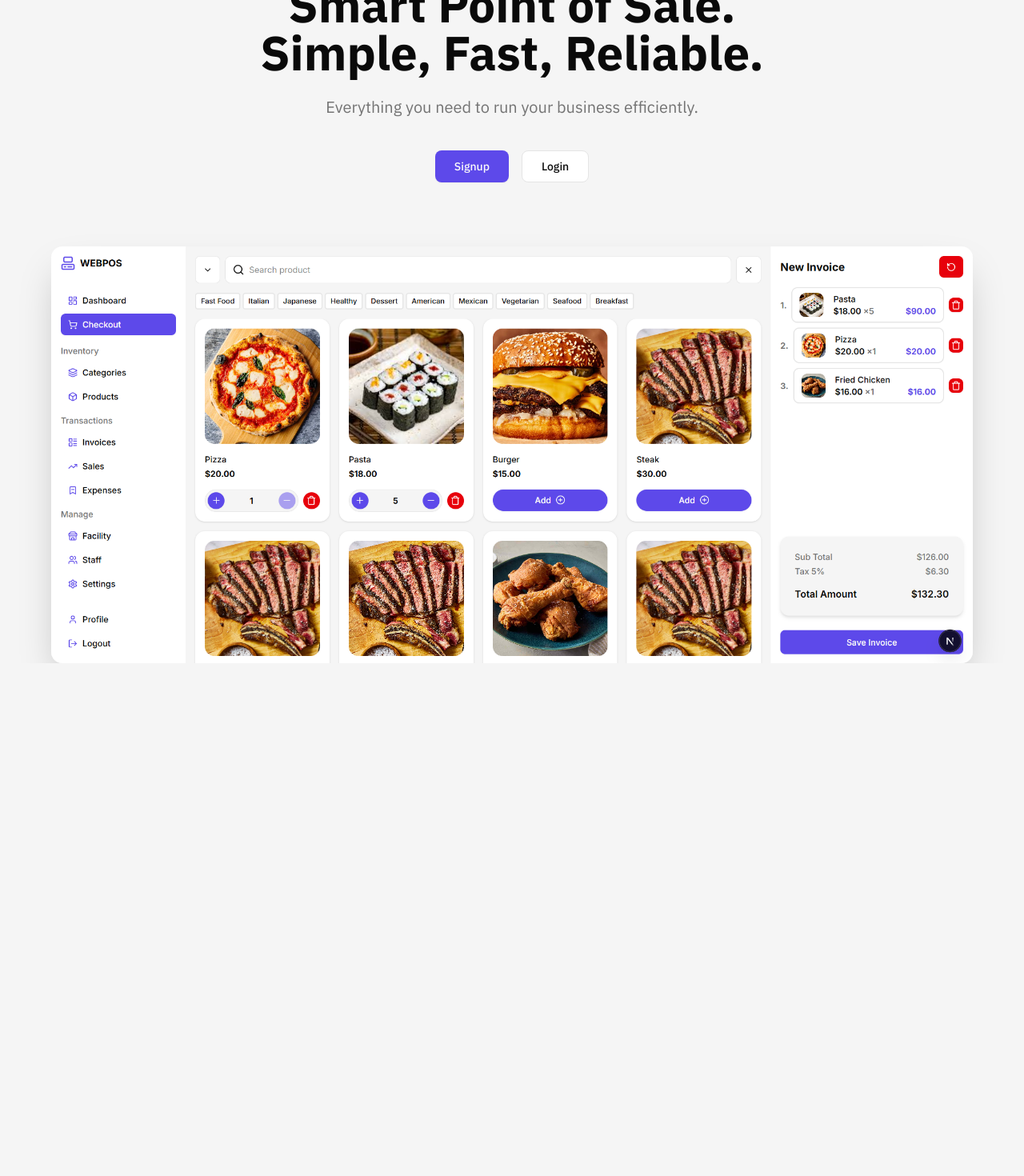
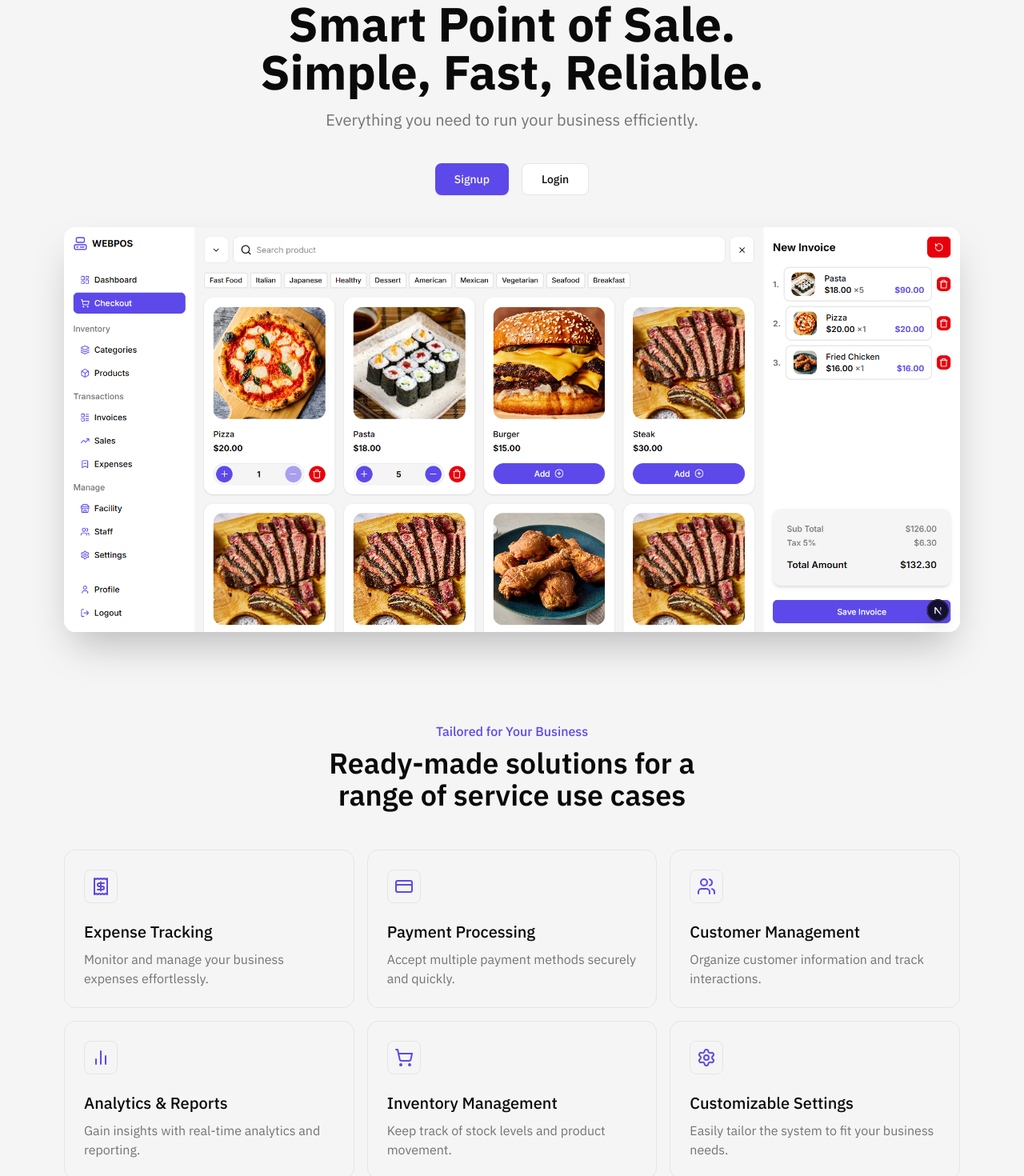
Before and after one commit to jeaneudes23/web-point-of-sale, a Next.js app: page / in a window 1280 px wide. Shown: the part 240-1710 px from the top of the page at 80% size. Before the commit the page ends 1069 px from the top, so only its background shows below. Built offline with nearby package versions, Linux system fonts and the light colour scheme.

Commit message:
features section

```diff
--- a/src/app/(public)/page.tsx
+++ b/src/app/(public)/page.tsx
@@ -1,9 +1,12 @@
+import { FeaturesSection } from "@/features/cms/components/FeaturesSection";
 import { HeroSection } from "@/features/cms/components/HeroSection";
 
 export default function Home() {
   return (
-    <div>
+    <div className="space-y-28">
       <HeroSection />
+      <FeaturesSection />
+      <div></div>
     </div>
   );
 }
--- a/src/app/globals.css
+++ b/src/app/globals.css
@@ -124,5 +124,5 @@
 }
 
 @utility container {
-  @apply max-w-6xl mx-auto
+  @apply max-w-6xl mx-auto px-4
 }
--- a/src/components/Navbar.tsx
+++ b/src/components/Navbar.tsx
@@ -6,7 +6,7 @@ import { AppLogo } from "./AppLogo";
 export const Navbar = () => {
   return (
     <nav>
-      <div className="mx-auto flex max-w-7xl items-center justify-between">
+      <div className="mx-auto flex max-w-7xl items-center justify-between px-4 py-4">
         <Link href={"/"}>
           <AppLogo />
         </Link>
--- /dev/null
+++ b/src/features/cms/components/FeaturesSection.tsx
@@ -0,0 +1,54 @@
+import React from "react";
+import { Receipt, CreditCard, Users, BarChart2, ShoppingCart, Settings } from "lucide-react";
+
+export const FeaturesSection = () => {
+  const features = [
+    {
+      name: "Expense Tracking",
+      summary: "Monitor and manage your business expenses effortlessly.",
+      icon: <Receipt />,
+    },
+    {
+      name: "Payment Processing",
+      summary: "Accept multiple payment methods securely and quickly.",
+      icon: <CreditCard />,
+    },
+    {
+      name: "Customer Management",
+      summary: "Organize customer information and track interactions.",
+      icon: <Users />,
+    },
+    {
+      name: "Analytics & Reports",
+      summary: "Gain insights with real-time analytics and reporting.",
+      icon: <BarChart2 />,
+    },
+    {
+      name: "Inventory Management",
+      summary: "Keep track of stock levels and product movement.",
+      icon: <ShoppingCart />,
+    },
+    {
+      name: "Customizable Settings",
+      summary: "Easily tailor the system to fit your business needs.",
+      icon: <Settings />,
+    },
+  ];
+  return (
+    <section className="container space-y-12">
+      <div className="mx-auto grid max-w-2xl gap-2 text-center">
+        <span className="text-primary font-medium">Tailored for Your Business</span>
+        <h2 className="text-4xl font-semibold text-balance">Ready-made solutions for a range of service use cases</h2>
+      </div>
+      <div className="grid grid-cols-3 gap-4">
+        {features.map((feature, index) => (
+          <div key={index} className="hover:border-primary cursor-pointer rounded-xl border p-6 transition-colors duration-300">
+            <span className="text-primary inline-block rounded-md border p-2">{feature.icon}</span>
+            <h3 className="mt-4 mb-2 text-xl font-medium">{feature.name}</h3>
+            <p className="text-muted-foreground">{feature.summary}</p>
+          </div>
+        ))}
+      </div>
+    </section>
+  );
+};
--- a/src/features/cms/components/HeroSection.tsx
+++ b/src/features/cms/components/HeroSection.tsx
@@ -7,12 +7,12 @@ import React from "react";
 export const HeroSection = () => {
   return (
     <section className="container">
-      <div className="mx-auto max-w-4xl pt-28 pb-20 text-center">
+      <div className="mx-auto max-w-4xl pt-28 pb-10 text-center">
         <Link href={"/signup"} className="bg-primary/10 text-primary inline-flex items-center gap-2 rounded-md px-6 py-3 text-sm font-medium capitalize">
           <Zap className="size-5" /> increbible features
         </Link>
-        <h1 className="mt-6 text-6xl font-bold text-balance">Smart Point of Sale. Simple, Fast, Reliable.</h1>
-        <p className="text-muted-foreground mt-6 mb-10 text-xl">Everything you need to run your business efficiently.</p>
+        <h1 className="mt-4 text-6xl font-bold text-balance">Smart Point of Sale. Simple, Fast, Reliable.</h1>
+        <p className="text-muted-foreground mt-4 mb-10 text-xl">Everything you need to run your business efficiently.</p>
         <div className="flex items-center justify-center gap-4">
           <Link href={"/signup"} className={buttonVariants({ size: "lg" })}>
             Signup
```
